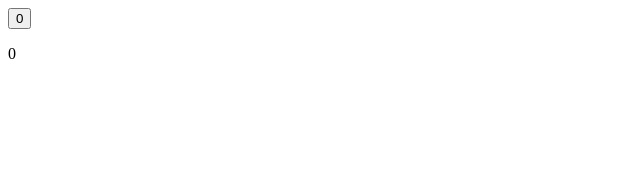
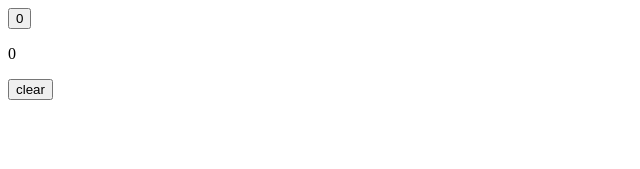
Before and after one commit to yossiL16/basic-store, a React (Vite) app: page /Cart in a window 1280 px wide. Shown: the top 169 px of the page, without its empty margins (0-640 px from the left). Built offline with nearby package versions, Linux system fonts and the light colour scheme.

Commit message:
add button to clear all cart

```diff
--- a/src/manage.js
+++ b/src/manage.js
@@ -9,8 +9,9 @@ export const useProduct = create((set) => ({
     products: [],
     addProduct: (obj) => set((state) => ({products: [...state.products, obj]})),
     removeProduct: (id) => set((state) => ({products: state.products.filter(p => p.id !== id)})),
+    clearProdact: () => set(() => ({products: []})),
     sumPrice: 0,
     addPrice: (price) => set((state) => ({sumPrice: state.sumPrice + price})),
-    decPrice: (price) => set((state) => ({sumPrice: state.sumPrice - price}))
-
+    decPrice: (price) => set((state) => ({sumPrice: state.sumPrice - price})),
+    clearPrice: () => set(() => ({sumPrice: 0}))
 }))
--- a/src/pages/Cart.jsx
+++ b/src/pages/Cart.jsx
@@ -8,9 +8,18 @@ export default function Cart() {
     const count = useProduct((state) => state.count)
     const products = useProduct((state) => state.products)
     const sumPrice = useProduct((state) => state.sumPrice)
+    const clear = useProduct((state) => state.clear)
+    const clearProdact = useProduct((state) => state.clearProdact)
+    const clearPrice = useProduct((state) => state.clearPrice)
 
         function handleshop(){
         navigate('/')
+    }
+    function handleToRemove(){
+        clear()
+        clearProdact()
+        clearPrice()
+
     }
 
 
@@ -19,6 +28,7 @@ export default function Cart() {
     <div className='cart-page'>
         <button onClick={handleshop}>{sumPrice}</button>
         <p>{count}</p>
+        <button onClick={handleToRemove}>clear</button>
         <div>
             {products.map((item) => {
             return (
```
